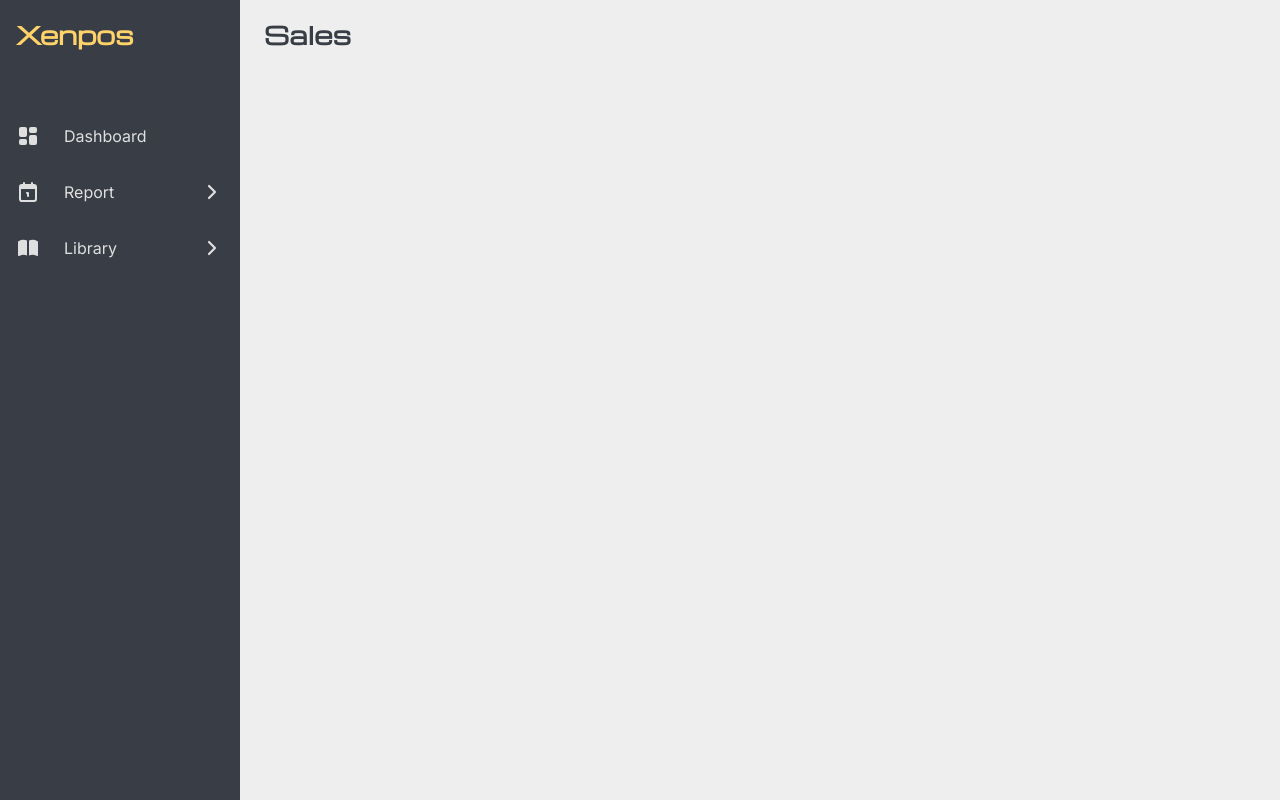
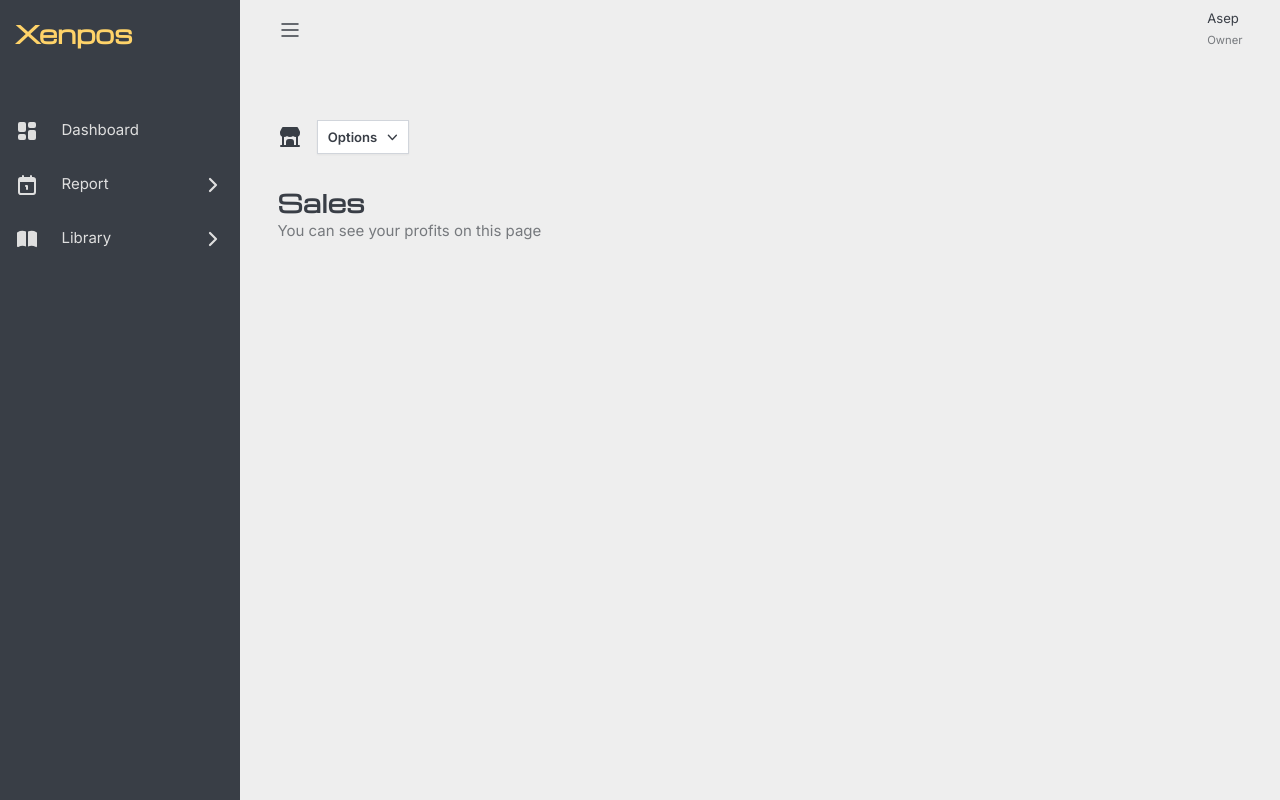
Before and after one commit to ahmadhilmandani/fe-xenpos, a React (Vite) app: page /sales in a window 1280 px wide. Built offline with nearby package versions, Linux system fonts and the light colour scheme.

Commit message:
WIP: sales page

```diff
--- a/src/Pages/Reports/Sales.jsx
+++ b/src/Pages/Reports/Sales.jsx
@@ -1,9 +1,45 @@
+import { IconBuildingStore } from "@tabler/icons-react";
+import Navbar from "../../components/Navbar";
+import { useState } from "react";
+
 export default function Sales() {
+  const [openOutletOpt, setOpenOutletOpt] = useState(false)
   return (
-    <div className="flex-1 py-4">
-      <h1>
-        Sales
-      </h1>
+    <div className="flex-1 relative">
+      <Navbar />
+      <main className="px-10 mt-16">
+        <section className="flex gap-4 items-center">
+          <IconBuildingStore className=" fill-cust-black" />
+
+          <div className="relative text-left">
+            <div onClick={() => { setOpenOutletOpt(!openOutletOpt) }}>
+              <button type="button" className="inline-flex w-full justify-center gap-x-1.5 bg-white px-3 py-2 text-sm font-semibold shadow-sm ring-1 ring-inset ring-gray-300 hover:bg-gray-50" id="menu-button" aria-expanded="true" aria-haspopup="true">
+                Options
+                <svg className="-mr-1 h-5 w-5 text-gray-400" viewBox="0 0 20 20" fill="currentColor" aria-hidden="true">
+                  <path fillRule="evenodd" d="M5.23 7.21a.75.75 0 011.06.02L10 11.168l3.71-3.938a.75.75 0 111.08 1.04l-4.25 4.5a.75.75 0 01-1.08 0l-4.25-4.5a.75.75 0 01.02-1.06z" clipRule="evenodd" />
+                </svg>
+              </button>
+            </div>
+
+
+            <ul className={`${openOutletOpt ? 'block' : 'hidden'} absolute left-0 z-10 mt-2 w-36 bg-white shadow-lg ring-1 ring-black ring-opacity-5 focus:outline-none`} role="menu" aria-orientation="vertical" aria-labelledby="menu-button" tabIndex="-1">
+              <div className="py-1" role="none">
+                <li href="#" className="block cursor-pointer hover:bg-cust-bg-gray px-4 py-2 text-sm text-gray-700 hyphens-auto" role="menuitem" tabIndex="-1" id="menu-item-0">Account settings</li>
+                <li href="#" className="block cursor-pointer hover:bg-cust-bg-gray px-4 py-2 text-sm text-gray-700 hyphens-auto" role="menuitem" tabIndex="-1" id="menu-item-1">Support</li>
+                <li href="#" className="block cursor-pointer hover:bg-cust-bg-gray px-4 py-2 text-sm text-gray-700 hyphens-auto" role="menuitem" tabIndex="-1" id="menu-item-2">License</li>
+              </div>
+            </ul>
+          </div>
+        </section>
+        <section className="mt-8">
+          <h1>
+            Sales
+          </h1>
+          <p className="text-cust-gray-darker">
+            You can see your profits on this page
+          </p>
+        </section>
+      </main>
     </div>
   )
 
--- a/src/components/Navbar.jsx
+++ b/src/components/Navbar.jsx
@@ -0,0 +1,15 @@
+import { IconMenu2 } from "@tabler/icons-react";
+
+export default function Navbar() {
+  return (
+
+    <nav className="bg-cust-bg-gray w-full h-16 sticky top-0 left-0 flex justify-between items-center px-10 z-50">
+      <IconMenu2 stroke={1.5} className=" fill-cust-black w-[24px]" />
+      <div>
+        <p className="text-sm">Asep</p>
+        <small className="text-cust-gray-darker text-xs">Owner</small>
+      </div>
+    </nav>
+
+  )
+}
--- a/src/index.css
+++ b/src/index.css
@@ -8,7 +8,7 @@
   }
   :not(h1, h2, h3, h4, h5, h6) {
     font-family: "Inter", sans-serif;
-    @apply text-[16px] sm:max-xl:text-[24px];
+    @apply text-[15px] sm:max-xl:text-[24px];
   }
   h1,
   h2,
--- a/src/layouts/MainLayouts.jsx
+++ b/src/layouts/MainLayouts.jsx
@@ -2,7 +2,7 @@ import { Outlet } from "react-router-dom"
 import Sidebar from "../components/Sidebar"
 export default function MainLayout() {
   return (
-    <div className="w-full min-h-screen flex justify-between gap-x-6">
+    <div className="w-full min-h-screen flex justify-between">
       <Sidebar />
       <Outlet />
     </div>
```
